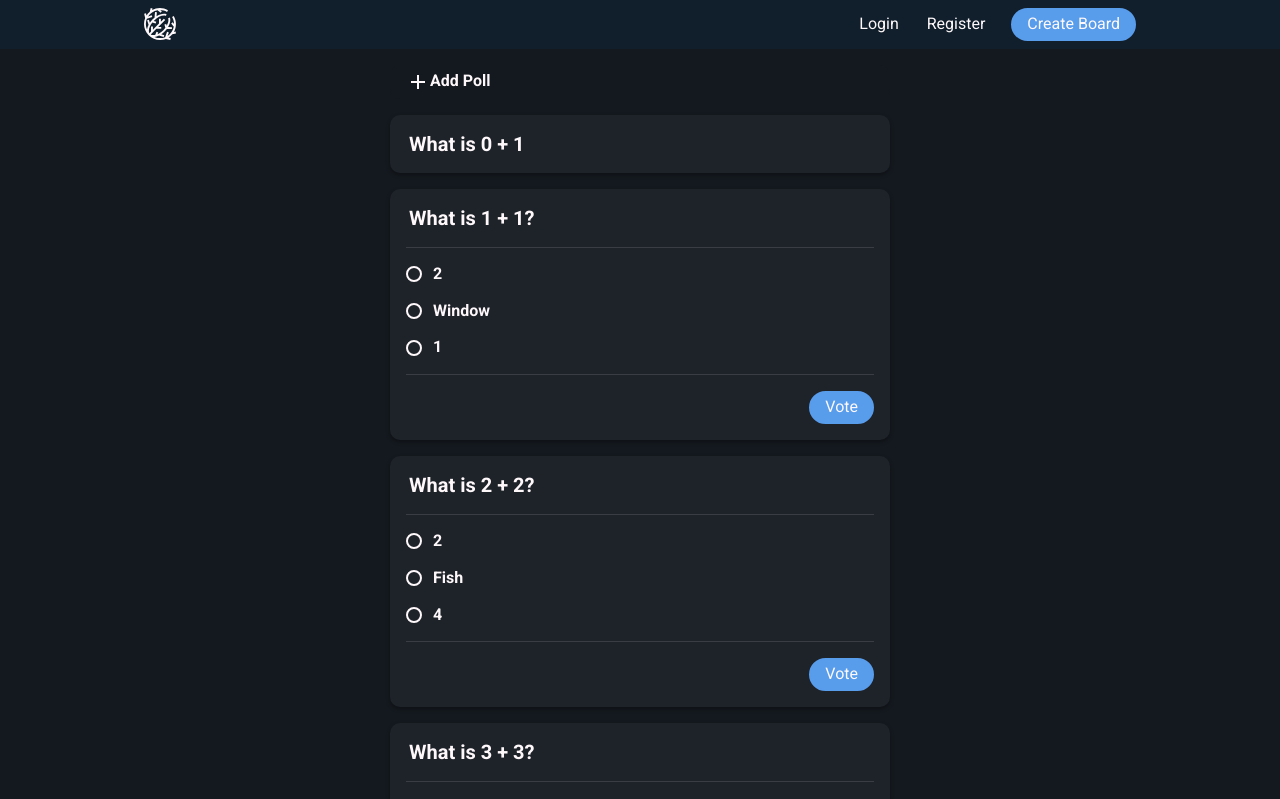
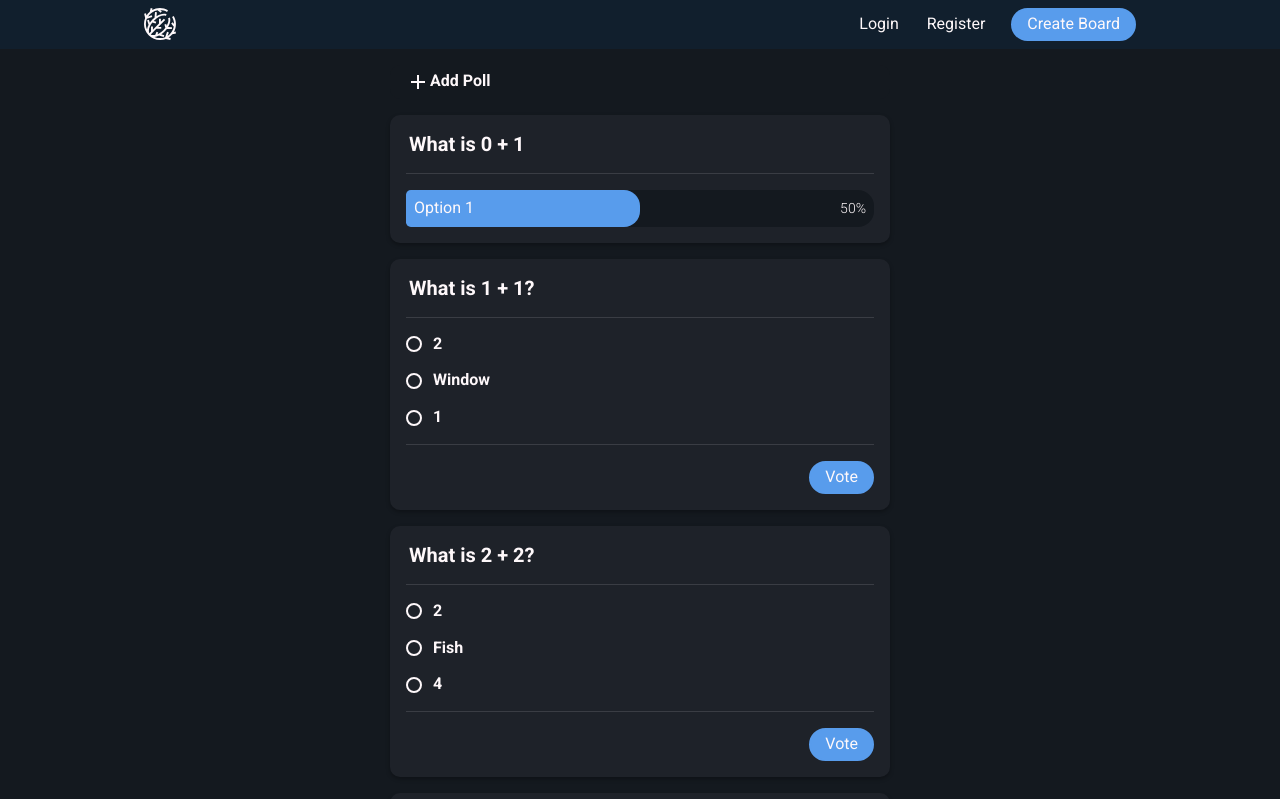
Before and after one commit to hhuuddoo/silent-classroom, a React (Create React App) app: page / in a window 1280 px wide. Shown: the top 799 px of the page. Built offline with nearby package versions, Linux system fonts and the light colour scheme.

Commit message:
add poll result bar

```diff
--- a/src/components/index.js
+++ b/src/components/index.js
@@ -6,3 +6,4 @@ export { default as Seperator } from "./seperator";
 export { default as AddPollButton } from "./add-poll-button";
 export { default as Question } from "./question";
 export { default as PollOption } from "./poll-option";
+export { default as PollOptionResult } from "./poll-option-result";
--- /dev/null
+++ b/src/components/poll-option-result.js
@@ -0,0 +1,12 @@
+import React from "react";
+
+export default function PollOptionResult({ option, percentage }) {
+  return (
+    <div className="poll-result">
+      <div className="poll-result__bar" style={{ width: `${percentage}%` }}>
+        <span className="poll-result__option">{option}</span>
+      </div>
+      <span className="poll-result__percentage">{percentage}%</span>
+    </div>
+  );
+}
--- a/src/containers/poll-results.js
+++ b/src/containers/poll-results.js
@@ -1,10 +1,12 @@
 import React from "react";
-import { Panel, Question } from "../components";
+import { Panel, Question, Seperator, PollOptionResult } from "../components";
 
 export default function PollResults({ question }) {
   return (
     <Panel>
       <Question>{question}</Question>
+      <Seperator />
+      <PollOptionResult option="Option 1" percentage="50" />
     </Panel>
   );
 }
--- /dev/null
+++ b/src/scss/_poll-result.scss
@@ -0,0 +1,28 @@
+.poll-result {
+  position: relative;
+  display: flex;
+  align-items: center;
+  background-color: $veryDarkBlue;
+  border-radius: 0.3rem 1rem 1rem 0.3rem;
+
+  &__bar {
+    display: flex;
+    align-items: center;
+    height: 100%;
+    background-color: $blue;
+    padding-left: 0.5rem;
+    border-radius: 0.3rem 1rem 1rem 0.3rem;
+  }
+
+  &__option {
+    margin: 0.5rem 0;
+  }
+
+  &__percentage {
+    position: absolute;
+    right: 0;
+    padding-right: 0.5rem;
+    font-size: 0.875rem;
+    font-weight: 300;
+  }
+}
--- a/src/scss/index.css
+++ b/src/scss/index.css
@@ -490,4 +490,41 @@ a:hover {
           align-items: center;
   margin-bottom: 1rem;
 }
+
+.poll-result {
+  position: relative;
+  display: -webkit-box;
+  display: -ms-flexbox;
+  display: flex;
+  -webkit-box-align: center;
+      -ms-flex-align: center;
+          align-items: center;
+  background-color: #14191f;
+  border-radius: 0.3rem 1rem 1rem 0.3rem;
+}
+
+.poll-result__bar {
+  display: -webkit-box;
+  display: -ms-flexbox;
+  display: flex;
+  -webkit-box-align: center;
+      -ms-flex-align: center;
+          align-items: center;
+  height: 100%;
+  background-color: #589cec;
+  padding-left: 0.5rem;
+  border-radius: 0.3rem 1rem 1rem 0.3rem;
+}
+
+.poll-result__option {
+  margin: 0.5rem 0;
+}
+
+.poll-result__percentage {
+  position: absolute;
+  right: 0;
+  padding-right: 0.5rem;
+  font-size: 0.875rem;
+  font-weight: 300;
+}
 /*# sourceMappingURL=index.css.map */
--- a/src/scss/index.scss
+++ b/src/scss/index.scss
@@ -5,3 +5,4 @@
 @import "header";
 @import "add-poll";
 @import "poll";
+@import "poll-result";
```
Also changed, not shown: 1 other file (tests, documents, lock files or other folders).
